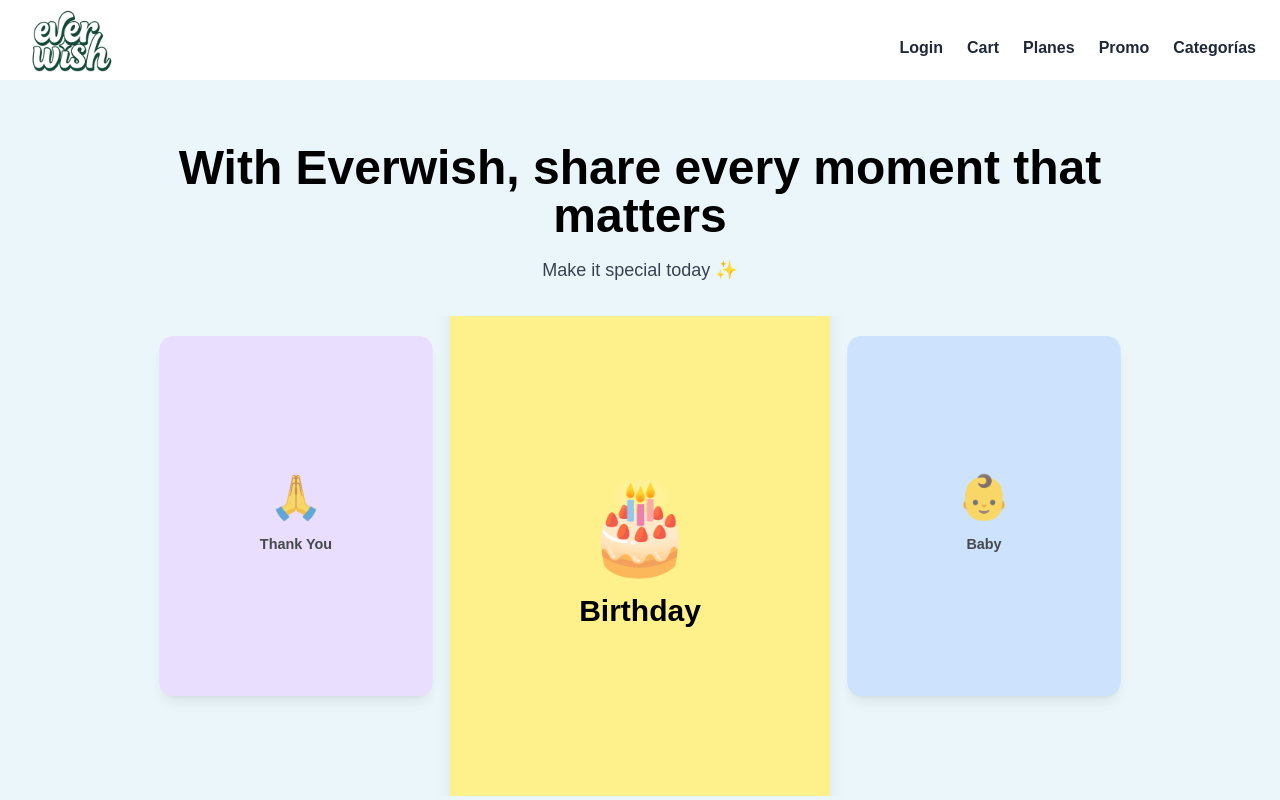
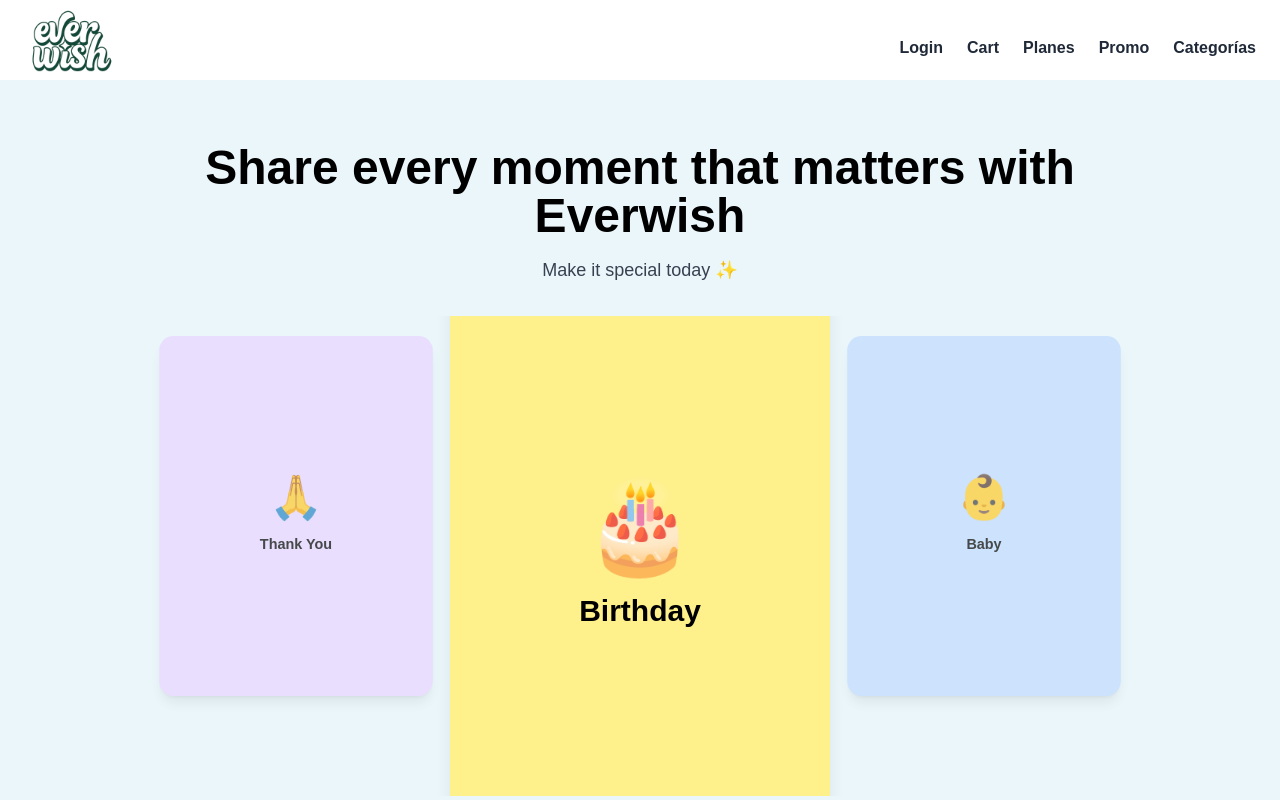
Before and after one commit to everwishhq-commits/EverWish, a Next.js app: page / in a window 1280 px wide. Shown: the top 800 px of the page. Built offline with nearby package versions, Linux system fonts and the light colour scheme.

Commit message:
Update page.js

```diff
--- a/app/page.js
+++ b/app/page.js
@@ -18,7 +18,7 @@ export default function Page() {
           <Header />
           <main className="pt-32 md:pt-36 px-4 max-w-5xl mx-auto text-center">
             <h1 className="text-3xl md:text-5xl font-extrabold">
-              With Everwish, share every moment that matters
+              Share every moment that matters with Everwish
             </h1>
             <p className="mt-4 text-lg text-gray-700">Make it special today ✨</p>
 
```
